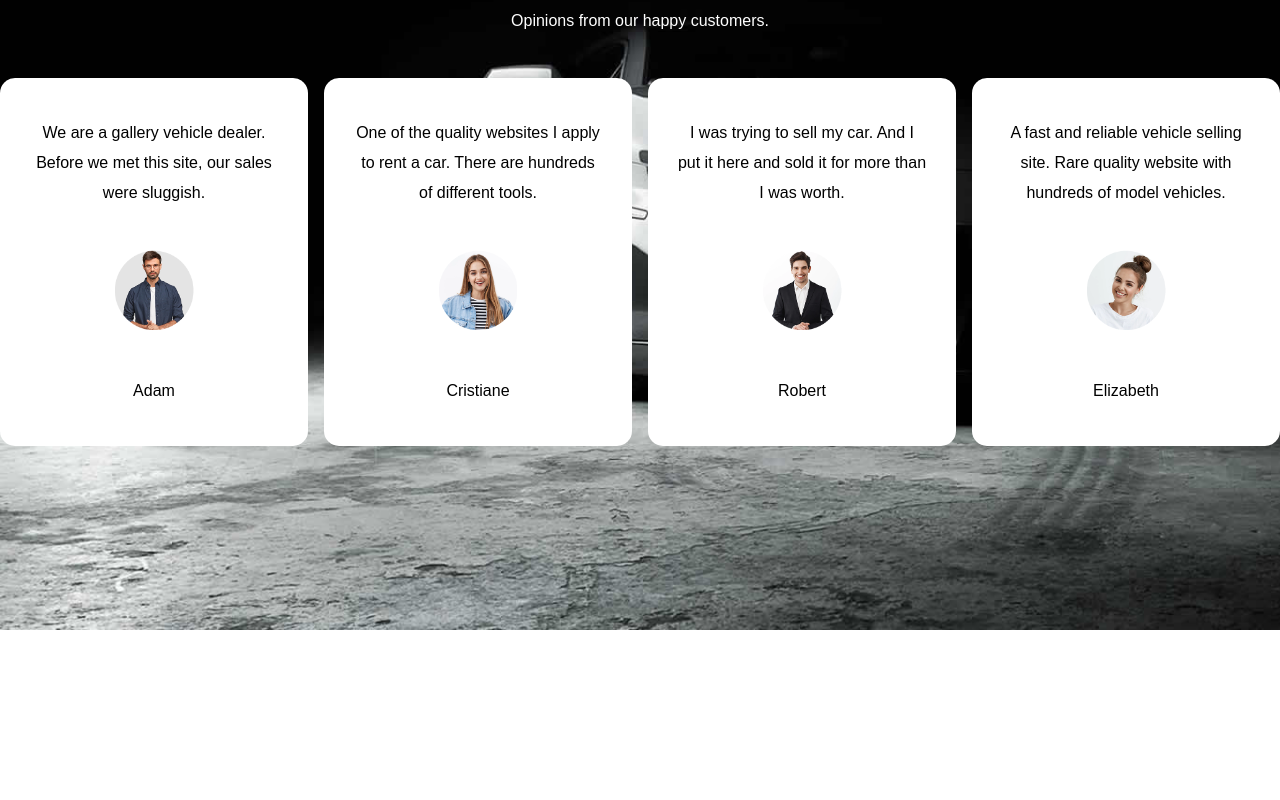
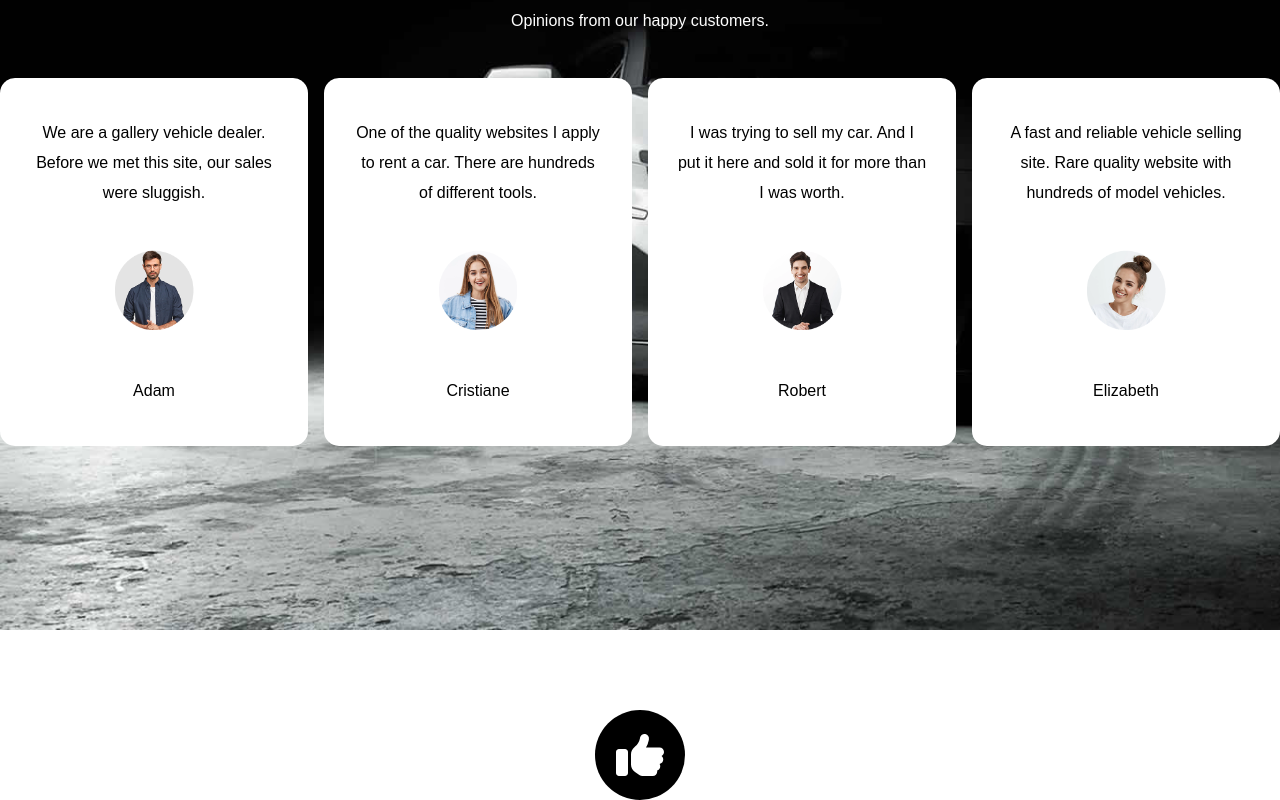
Before and after one commit to Giovanni-Palmitessa/proj-html-vuejs, a Vue app: page / in a window 1280 px wide. Shown: the part 2969-3769 px from the top of the page. Before the commit the page ends 3599 px from the top, so only its background shows below. Built offline with nearby package versions, Linux system fonts and the light colour scheme.

Commit message:
add likke button in resent section

```diff
--- a/src/components/AppMain.vue
+++ b/src/components/AppMain.vue
@@ -298,6 +298,19 @@ export default {
             :name="customCard.customName"
             :image="getImagePath(customCard.customImg)"
           />
+          <!-- BISOGNA AGGIUNGERE LE VIRGOLETTE NELLA CARD -->
+        </div>
+      </div>
+    </section>
+
+    <section>
+      <div class="container">
+        <div class="resent-articles">
+          <div class="resent-title">
+            <div class="like">
+              <font-awesome-icon icon="fa-solid fa-thumbs-up" />
+            </div>
+          </div>
         </div>
       </div>
     </section>
@@ -461,4 +474,25 @@ export default {
     margin-top: 3rem;
   }
 }
+
+.resent-articles {
+  text-align: center;
+  .resent-title {
+    display: flex;
+    flex-direction: column;
+    align-items: center;
+    .like {
+      color: $white-main;
+      background-color: $black-main;
+      width: 90px;
+      height: 90px;
+      border-radius: 50%;
+      display: flex;
+      align-items: center;
+      justify-content: center;
+      font-size: 3rem;
+      margin-top: 5rem;
+    }
+  }
+}
 </style>
```
